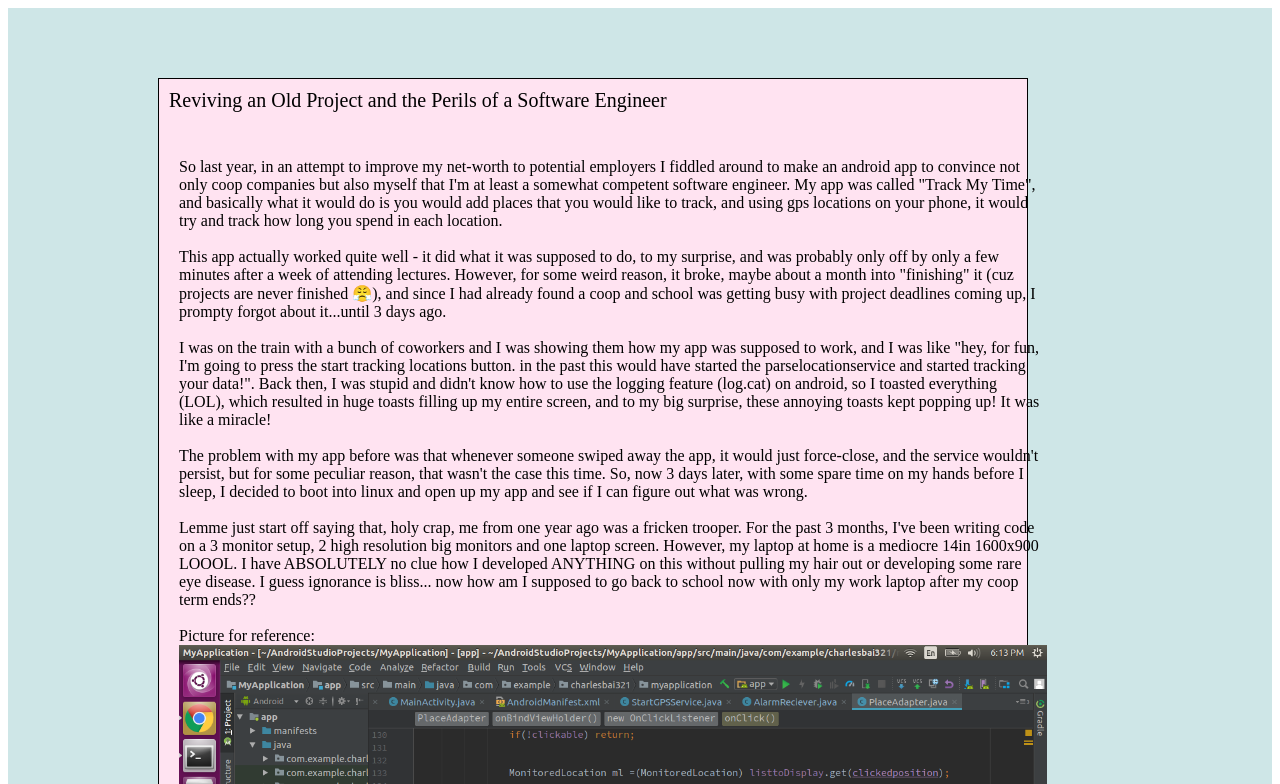
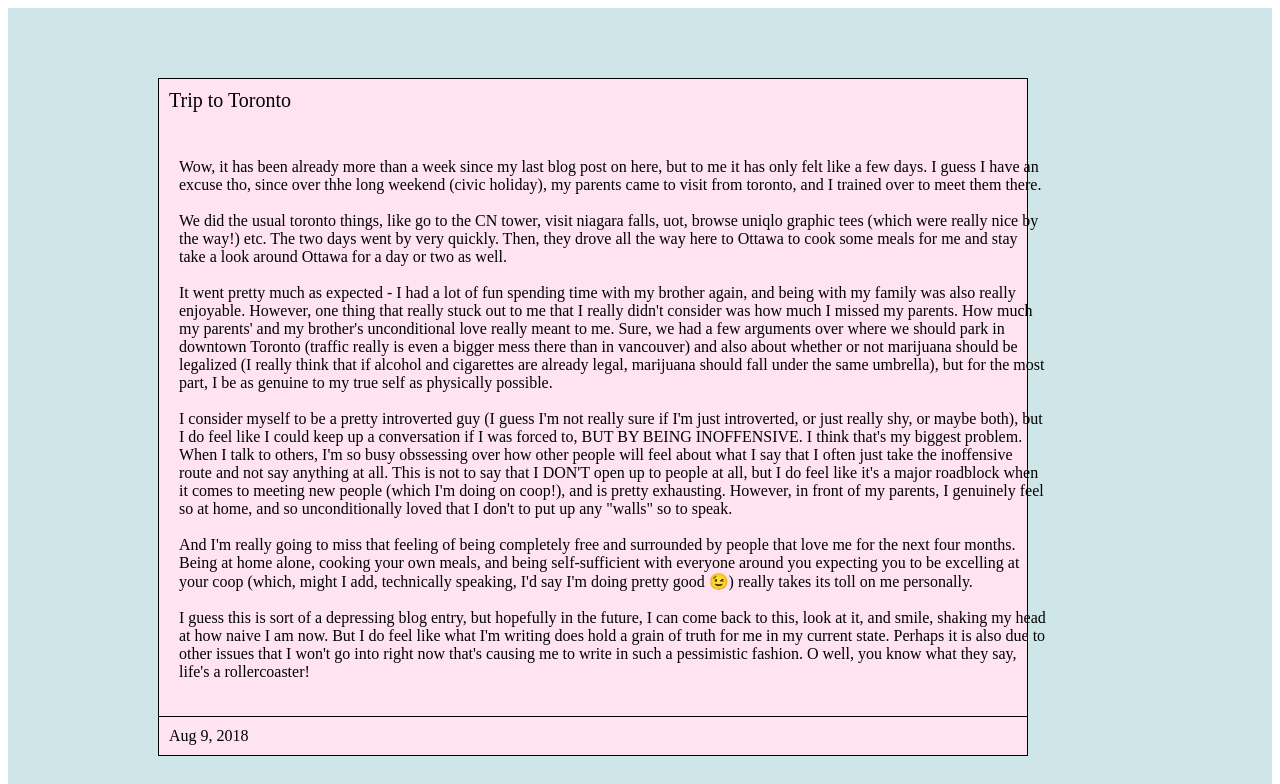
Before and after one commit to ilikerice123/ilikerice123.github.io_OLD, a plain HTML site: page journal/1.html in a window 1280 px wide. Shown: the top 784 px of the page. Drawn offline with Linux system fonts and the light colour scheme.

Commit message:
blog post

```diff
--- a/journal/1.html
+++ b/journal/1.html
@@ -66,6 +66,68 @@
     <div id="blogContent">
         <div class="row">
             <div class="col-md-9">
+                <div class="blog-entry">
+                    <div class="blog-title">
+                        Trip to Toronto
+                    </div>
+                    <div class="blog-content">
+                        <p>
+                            Wow, it has been already more than a week since my last blog post on here,
+                            but to me it has only felt like a few days. I guess I have an excuse tho,
+                            since over thhe long weekend (civic holiday), my parents came to visit from
+                            toronto, and I trained over to meet them there.
+                            <br>
+                            <br>
+                            We did the usual toronto things, like go to the CN tower, visit niagara falls,
+                            uot, browse uniqlo graphic tees (which were really nice by the way!) etc. The
+                            two days went by very quickly. Then, they drove all the way here to Ottawa to
+                            cook some meals for me and stay take a look around Ottawa for a day or two as
+                            well.
+                            <br>
+                            <br>
+                            It went pretty much as expected - I had a lot of fun spending time with my
+                            brother again, and being with my family was also really enjoyable. However,
+                            one thing that really stuck out to me that I really didn't consider was how
+                            much I missed my parents. How much my parents' and my brother's unconditional
+                            love really meant to me. Sure, we had a few arguments over where we should park
+                            in downtown Toronto (traffic really is even a bigger mess there than in vancouver)
+                            and also about whether or not marijuana should be legalized (I really think that
+                            if alcohol and cigarettes are already legal, marijuana should fall under the same
+                            umbrella), but for the most part, I be as genuine to my true self as physically
+                            possible.
+                            <br>
+                            <br>
+                            I consider myself to be a pretty introverted guy (I guess I'm not really sure
+                            if I'm just introverted, or just really shy, or maybe both), but I do feel like
+                            I could keep up a conversation if I was forced to, BUT BY BEING INOFFENSIVE. I
+                            think that's my biggest problem. When I talk to others, I'm so busy obssessing
+                            over how other people will feel about what I say that I often just take the
+                            inoffensive route and not say anything at all. This is not to say that I DON'T
+                            open up to people at all, but I do feel like it's a major roadblock when it comes
+                            to meeting new people (which I'm doing on coop!), and is pretty exhausting.
+                            However, in front of my parents, I genuinely feel so at home, and so unconditionally
+                            loved that I don't to put up any "walls" so to speak.
+                            <br>
+                            <br>
+                            And I'm really going to miss that feeling of being completely free and surrounded
+                            by people that love me for the next four months. Being at home alone, cooking your
+                            own meals, and being self-sufficient with everyone around you expecting you to be
+                            excelling at your coop (which, might I add, technically speaking, I'd say I'm doing
+                            pretty good 😉) really takes its toll on me personally.
+                            <br>
+                            <br>
+                            I guess this is sort of a depressing blog entry, but hopefully in the future, I can
+                            come back to this, look at it, and smile, shaking my head at how naive I am now.
+                            But I do feel like what I'm writing does hold a grain of truth for me in my current
+                            state. Perhaps it is also due to other issues that I won't go into right now that's
+                            causing me to write in such a pessimistic fashion. O well, you know what they say,
+                            life's a rollercoaster!
+                        </p>
+                    </div>
+                    <div class="blog-date-stamp">
+                        Aug 9, 2018
+                    </div>
+                </div>
                 <div class="blog-entry">
                     <div class="blog-title">
                         Reviving an Old Project and the Perils of a Software Engineer
```
